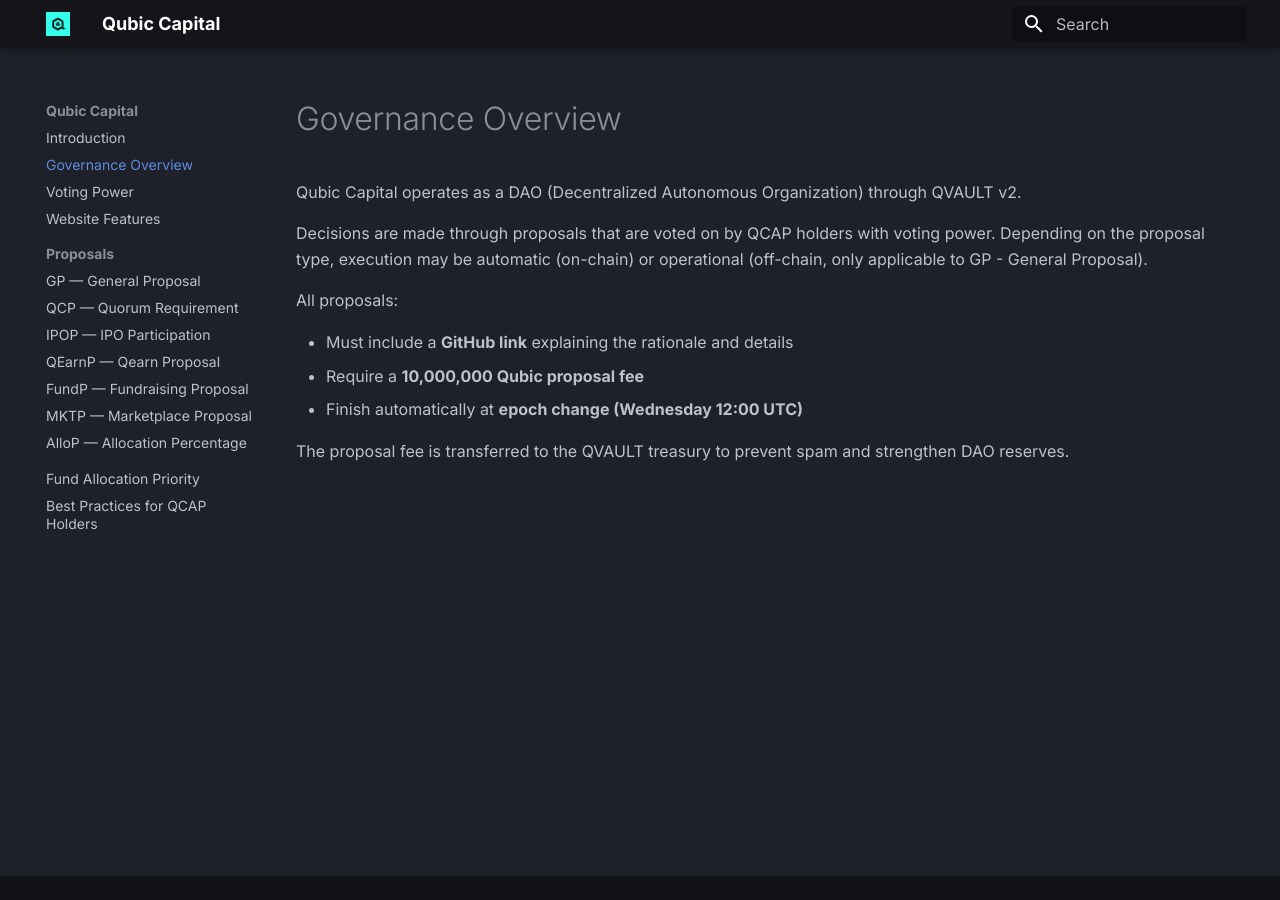
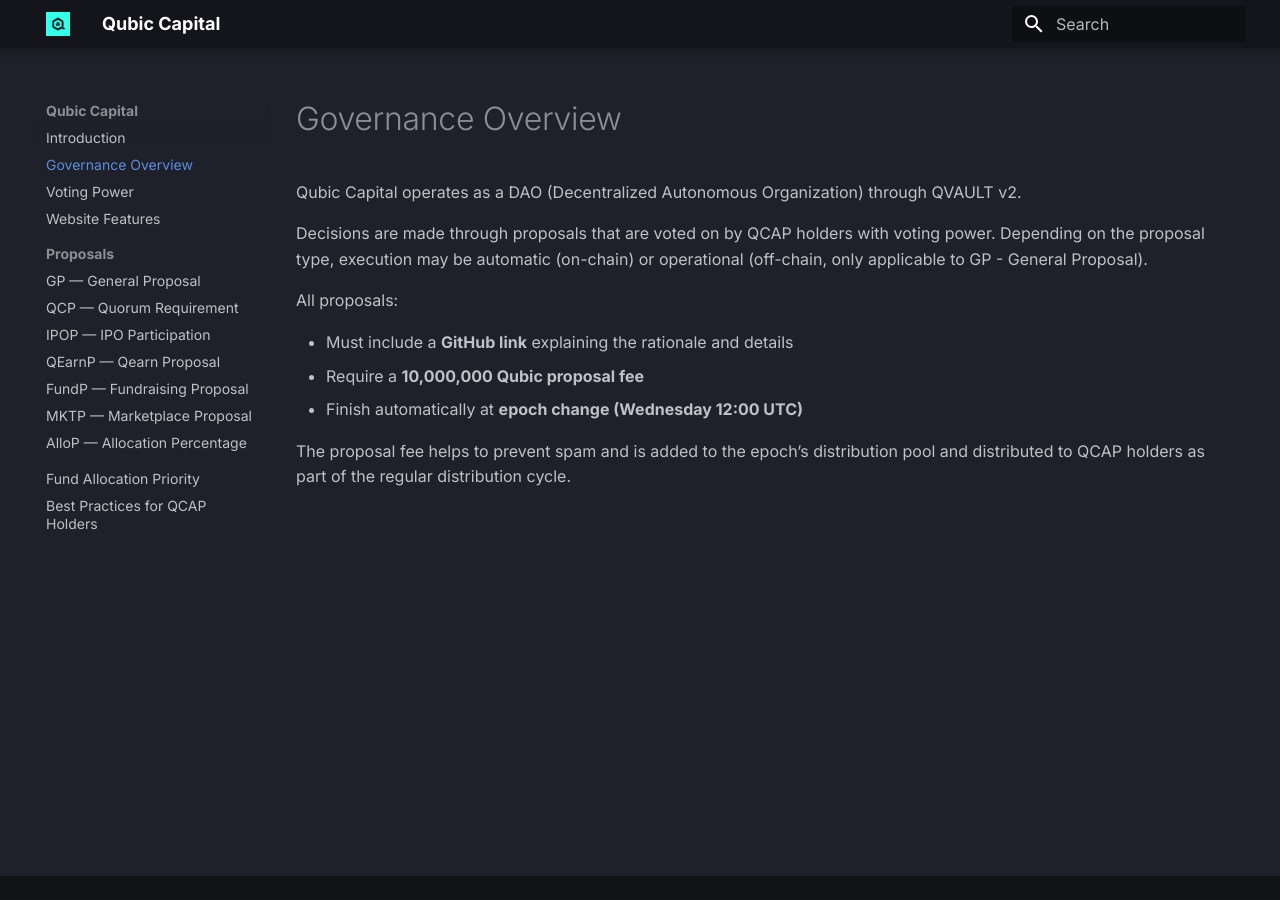
Before and after one commit to HermanToothrot10/qubic-capital-manual, an MkDocs documentation site: the page built from docs/governance.md, in a window 1280 px wide. Built offline with MkDocs 1.6.1 and Material for MkDocs 9.7.7, drawn with Linux system fonts in a browser that asks for light colours.

Commit message:
Update governance.md

```diff
--- a/docs/governance.md
+++ b/docs/governance.md
@@ -10,4 +10,4 @@
 - Require a **10,000,000 Qubic proposal fee**
 - Finish automatically at **epoch change (Wednesday 12:00 UTC)**
 
-The proposal fee is transferred to the QVAULT treasury to prevent spam and strengthen DAO reserves.
+The proposal fee helps to prevent spam and is added to the epoch’s distribution pool and distributed to QCAP holders as part of the regular distribution cycle.
```
